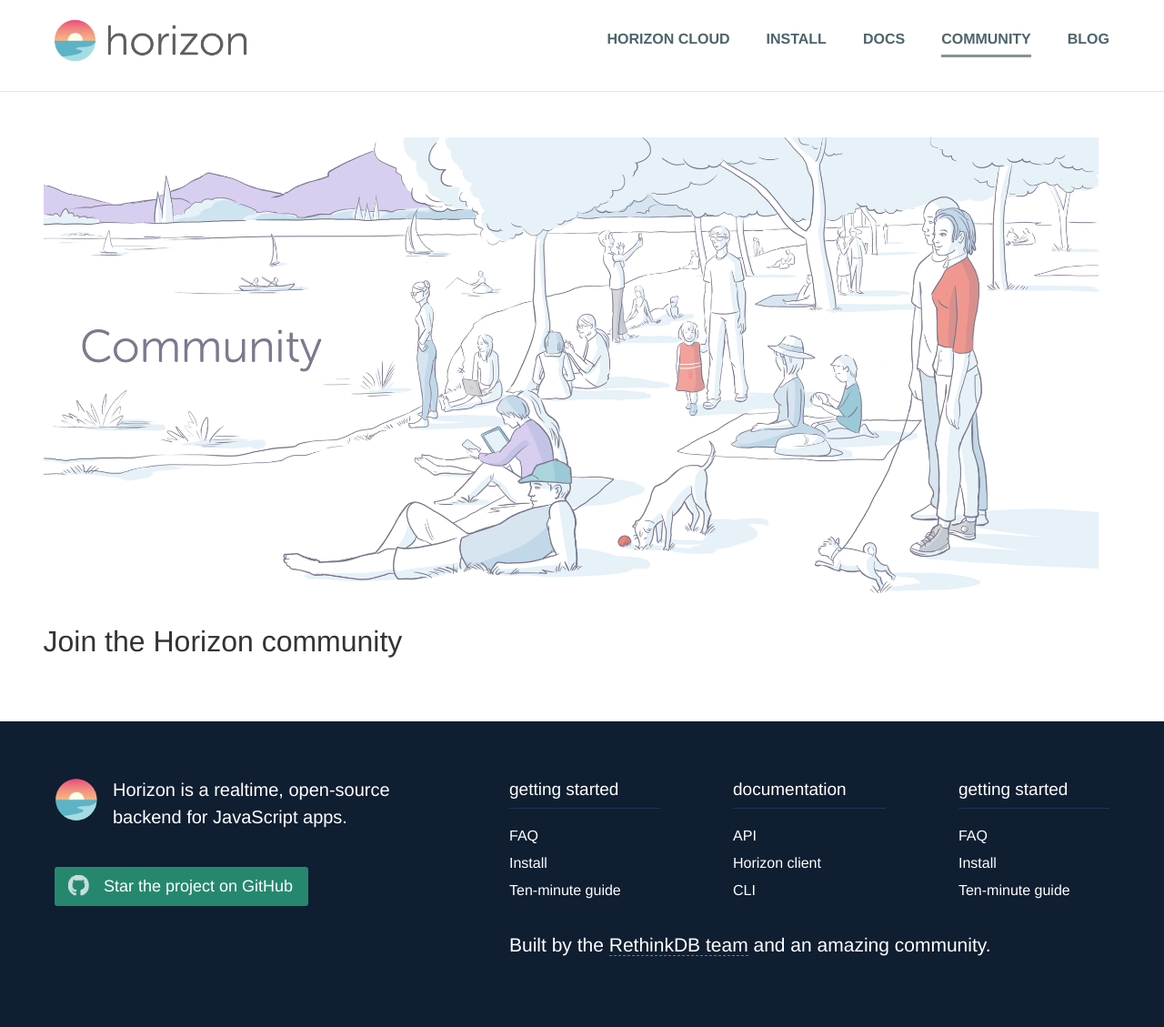
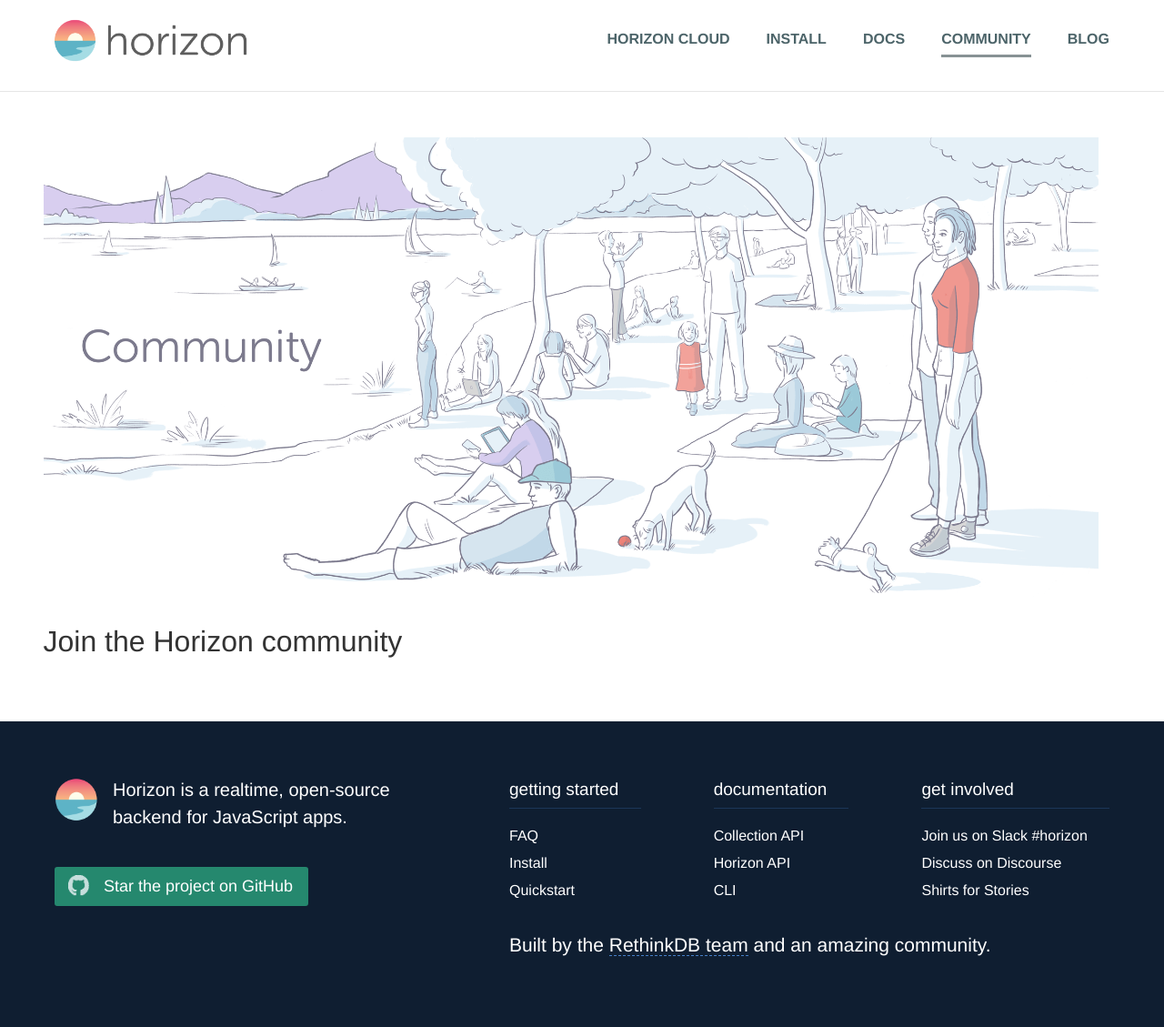
Before and after one commit to idvoretskyi/horizon.io, a Jekyll site: the page built from community.md, in a window 1280 px wide. Shown: the whole page at 91% size. Built offline with Jekyll 4.4.1, drawn with Linux system fonts in a browser that asks for light colours; nearby versions of some CDN libraries; a script that is not in the unit is left out.

Commit message:
Footer hyperlinked and filled in, assumptions made about last column

```diff
--- a/_layouts/default.html
+++ b/_layouts/default.html
@@ -72,25 +72,25 @@
                         <section>
                             <h1>Getting started</h1>
                             <ul>
-                                <li>FAQ</li>
-                                <li>Install</li>
-                                <li>Ten-minute guide</li>
+                                <li><a href="/faq">FAQ</a></li>
+                                <li><a href="/install">Install</a></li>
+                                <li><a href="/quickstart">Quickstart</a></li>
                             </ul>
                         </section>
                         <section>
                             <h1>Documentation</h1>
                             <ul>
-                                <li>API</li>
-                                <li>Horizon client</li>
-                                <li>CLI</li>
+                                <li><a href="/api/collection">Collection API</li>
+                                <li><a href="/api/horizon">Horizon API</a></li>
+                                <li><a href="/docs-archive/cli">CLI</a></li>
                             </ul>
                         </section>
                         <section>
-                            <h1>Getting started</h1>
+                            <h1>Get involved</h1>
                             <ul>
-                                <li>FAQ</li>
-                                <li>Install</li>
-                                <li>Ten-minute guide</li>
+                                <li><a href="http://slack.rethinkdb.com">Join us on Slack #horizon</a></li>
+                                <li><a href="https://discuss.horizon.io">Discuss on Discourse</a></li>
+                                <li><a href="https://rethinkdb.com/community/shirts-for-stories/">Shirts for Stories</a></li>
                             </ul>
                         </section>
                     </nav>
--- a/_sass/_footer.scss
+++ b/_sass/_footer.scss
@@ -56,6 +56,12 @@
             margin: 0 4rem;
             &:first-child { margin-left: 0; }
             &:last-child { margin-right: 0; }
+
+            ul li {
+              a { color: white }
+              a:visited { color: darken(white, 20%)}
+              a:link { color:white }
+            }
         }
         h1 {
             font-size: 1.9rem;
```
